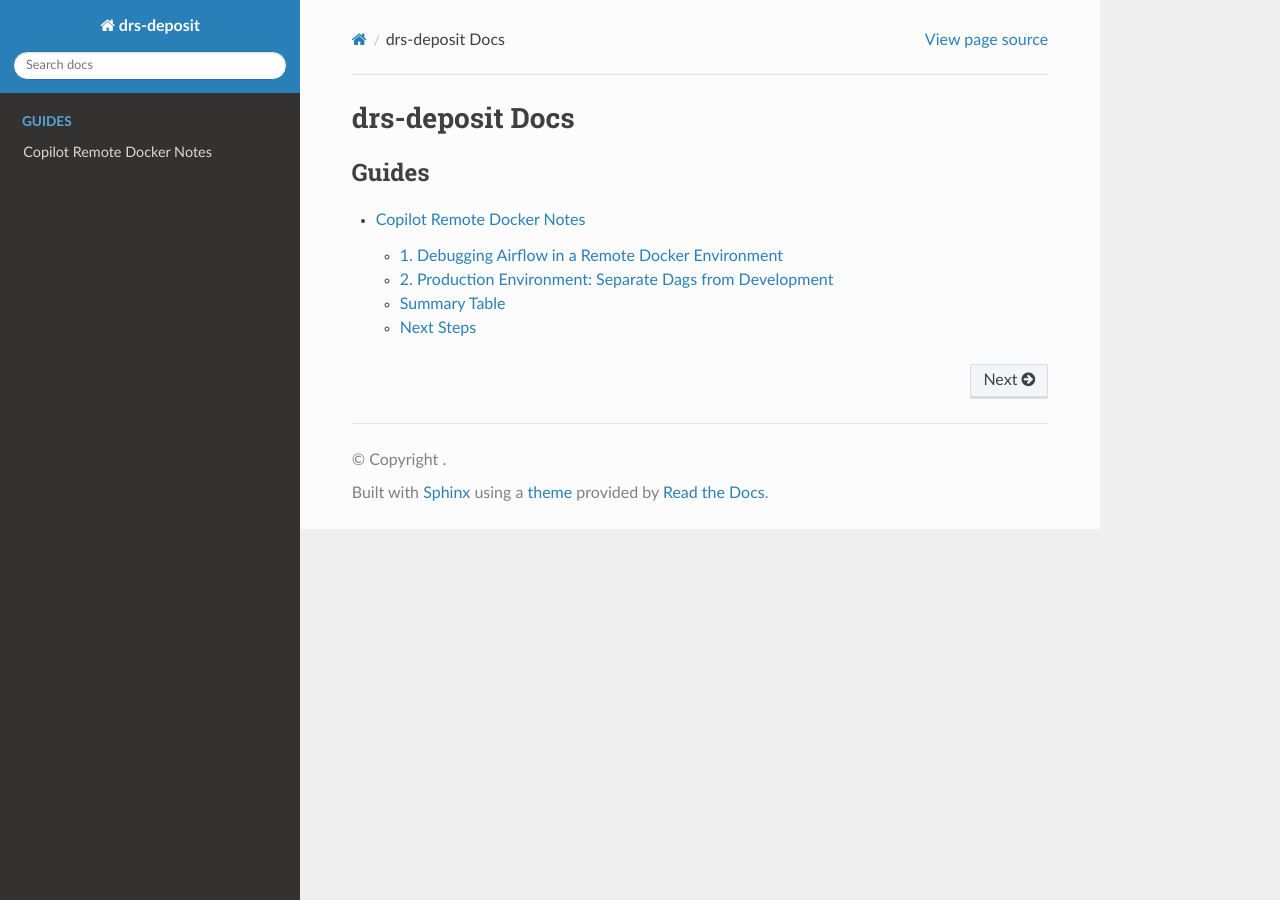
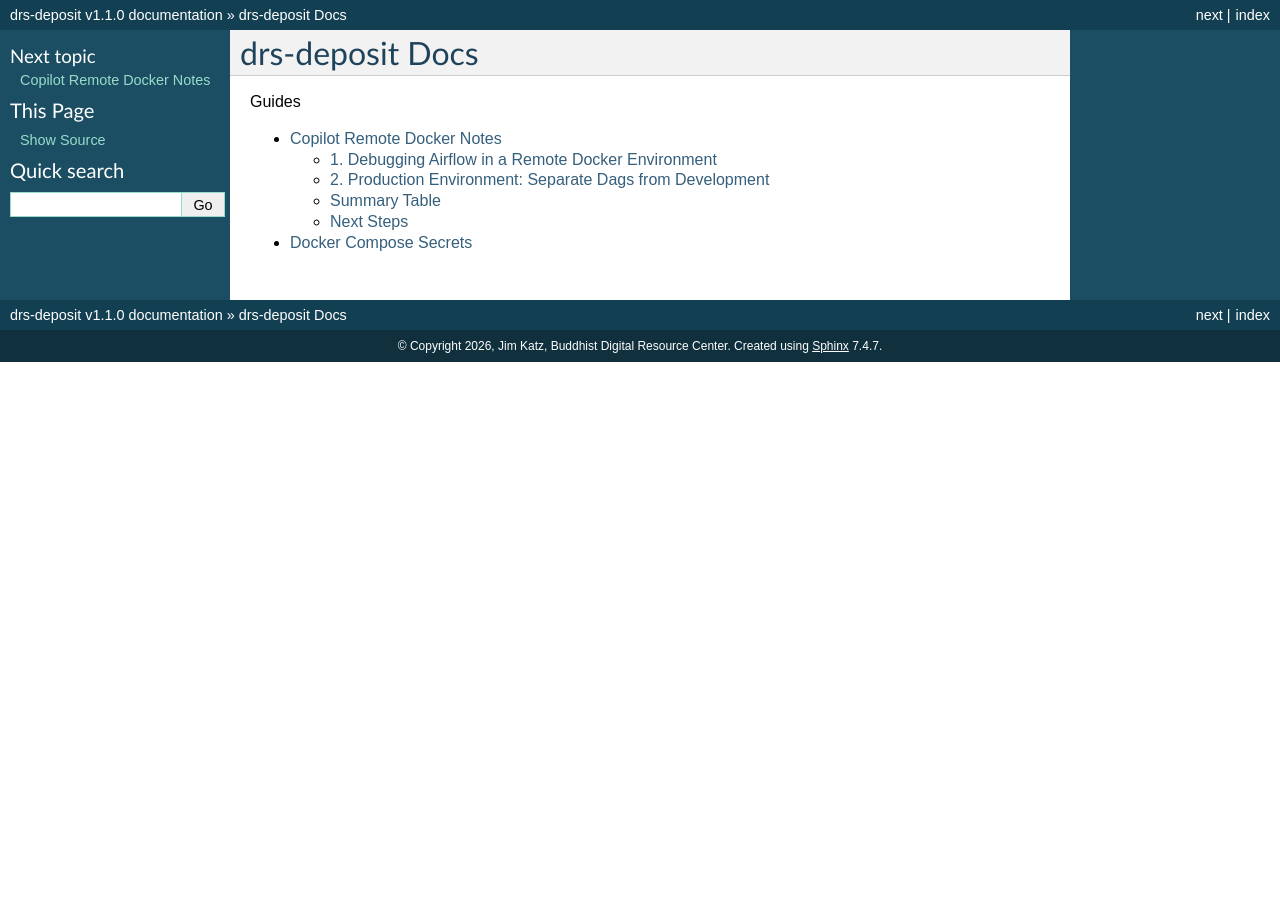
Before and after one commit to buda-base/drs-deposit, a Sphinx documentation site: the page built from docs/index.md, in a window 1280 px wide. Built offline with Sphinx 7.4.7, drawn with Linux system fonts in a browser that asks for light colours.

````diff
--- a/docs/conf.py
+++ b/docs/conf.py
@@ -1,6 +1,11 @@
 project = "drs-deposit"
-
+copyright = '2026, Jim Katz, Buddhist Digital Resource Center'
+author = 'Jim Katz, Buddhist Digital Resource Center'
+release = 'v1.1.0'
 extensions = [
+    "sphinx.ext.autodoc",
+    "sphinx.ext.napoleon",
+    "sphinx.ext.githubpages",
     "myst_parser",
 ]
 
@@ -10,6 +15,20 @@
 }
 
 master_doc = "index"
-exclude_patterns = ["_build", "Thumbs.db", ".DS_Store"]
+exclude_patterns = ["_build", "Thumbs.db", ".DS_Store", ".venv", "venv"]
 
-html_theme = "sphinx_rtd_theme"
+
+templates_path = ['_templates']
+
+# -- Options for HTML output -------------------------------------------------
+# https://www.sphinx-doc.org/en/master/usage/configuration.html#options-for-html-output
+
+html_theme = 'classic'
+html_static_path = ['_static']
+
+# MyST Parser configuration
+myst_enable_extensions = [
+    "colon_fence",
+    "deflist",
+    "html_image",
+]
--- a/docs/index.md
+++ b/docs/index.md
@@ -5,4 +5,5 @@
 :caption: Guides
 
 copilot_remote_docker
+secrets
 ```
--- /dev/null
+++ b/docs/secrets.md
@@ -0,0 +1,4 @@
+# Docker Compose Secrets
+
+```{include} ../secrets/README.md
+```
````
